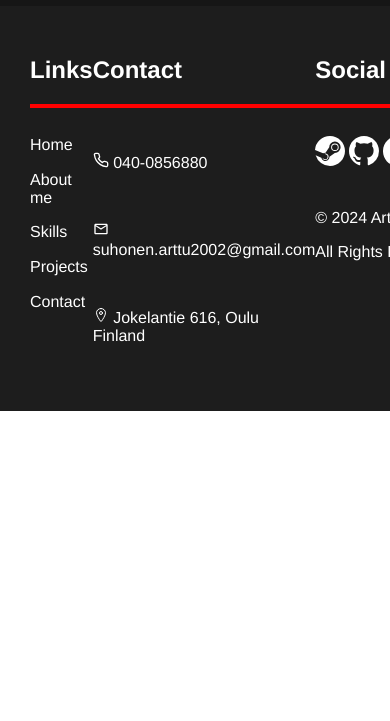
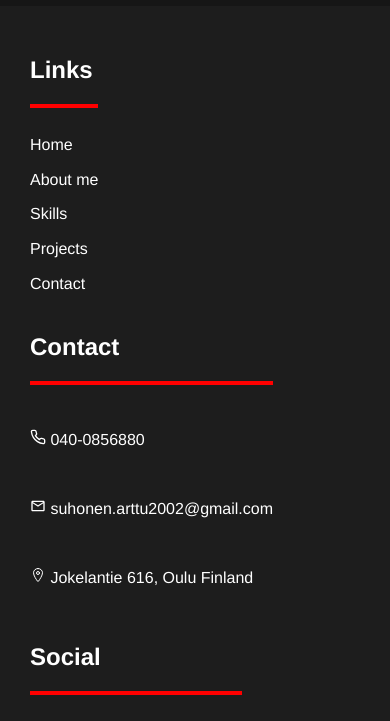
Before and after one commit to Gh0stMaj0r/Portfolio-Current, a React (Create React App) app: page / in a window 390 px wide. Shown: the part 6101-6822 px from the top of the page. Before the commit the page ends 6512 px from the top, so only its background shows below. Built offline with nearby package versions, Linux system fonts and the light colour scheme.

Commit message:
Footer Update

```diff
--- a/src/Components/Footer/Footer.scss
+++ b/src/Components/Footer/Footer.scss
@@ -31,3 +31,13 @@
         }
     }
 }
+
+@media only screen and (max-width: 600px) {
+    .footer-row {
+        flex-direction: column;
+
+        .footer-icons-row {
+            gap: 4vw;
+        }
+    }
+}
```
